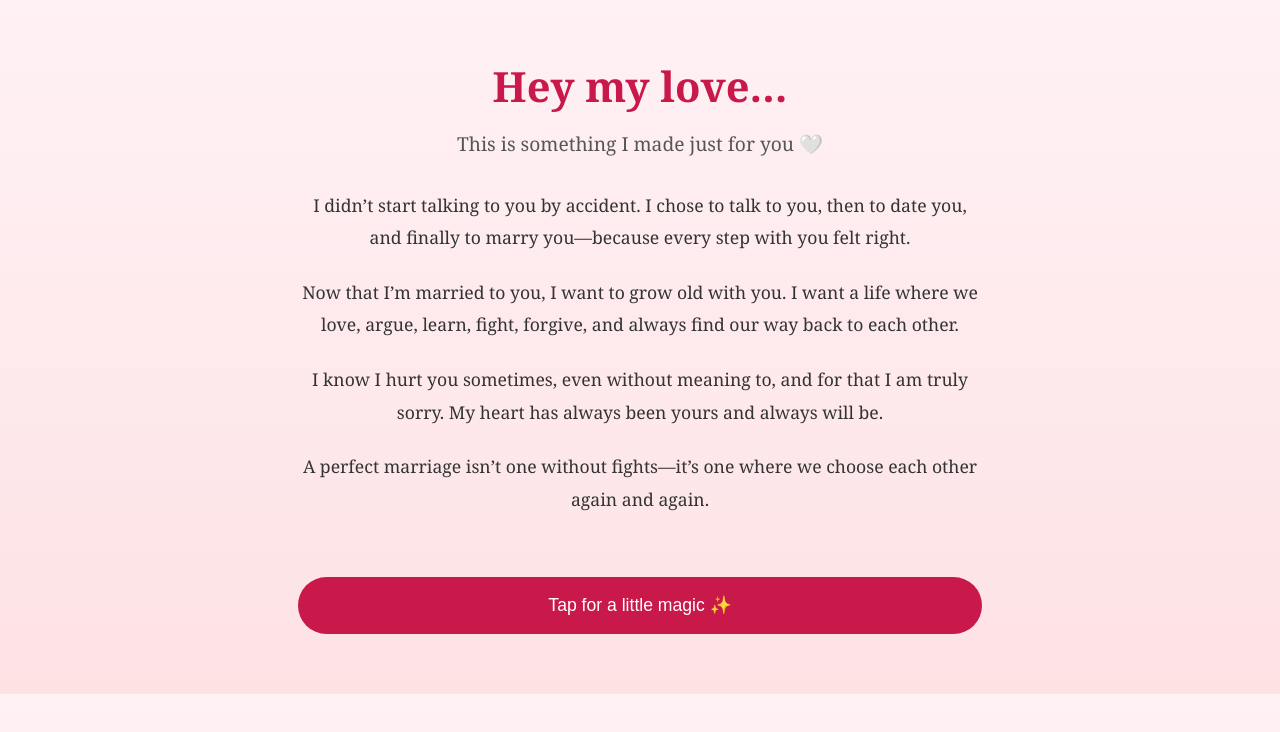
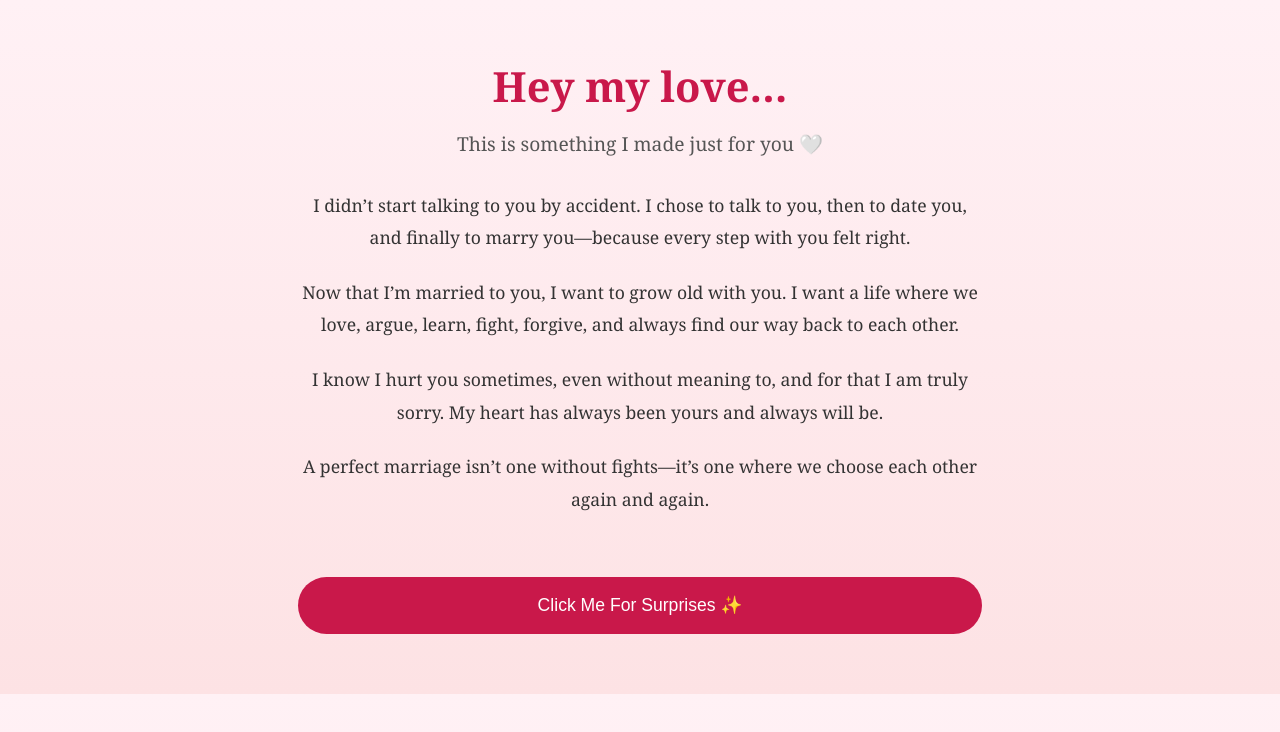
Before and after one commit to sohailburki-new/birthday-wish-2-my-love, a plain HTML site: page index.html in a window 1280 px wide. Drawn offline with Linux system fonts and the light colour scheme.

Commit message:
Change button text for user interaction
Updated button text for a more engaging call to action.

```diff
--- a/index.html
+++ b/index.html
@@ -32,7 +32,7 @@ button:active { transform:scale(0.97); }
   <p>I know I hurt you sometimes, even without meaning to, and for that I am truly sorry. My heart has always been yours and always will be.</p>
   <p>A perfect marriage isn’t one without fights—it’s one where we choose each other again and again.</p>
 
-  <button onclick="goToPage2()">Tap for a little magic ✨</button>
+  <button onclick="goToPage2()">Click Me For Surprises  ✨</button>
 </div>
 
 <script>
```
